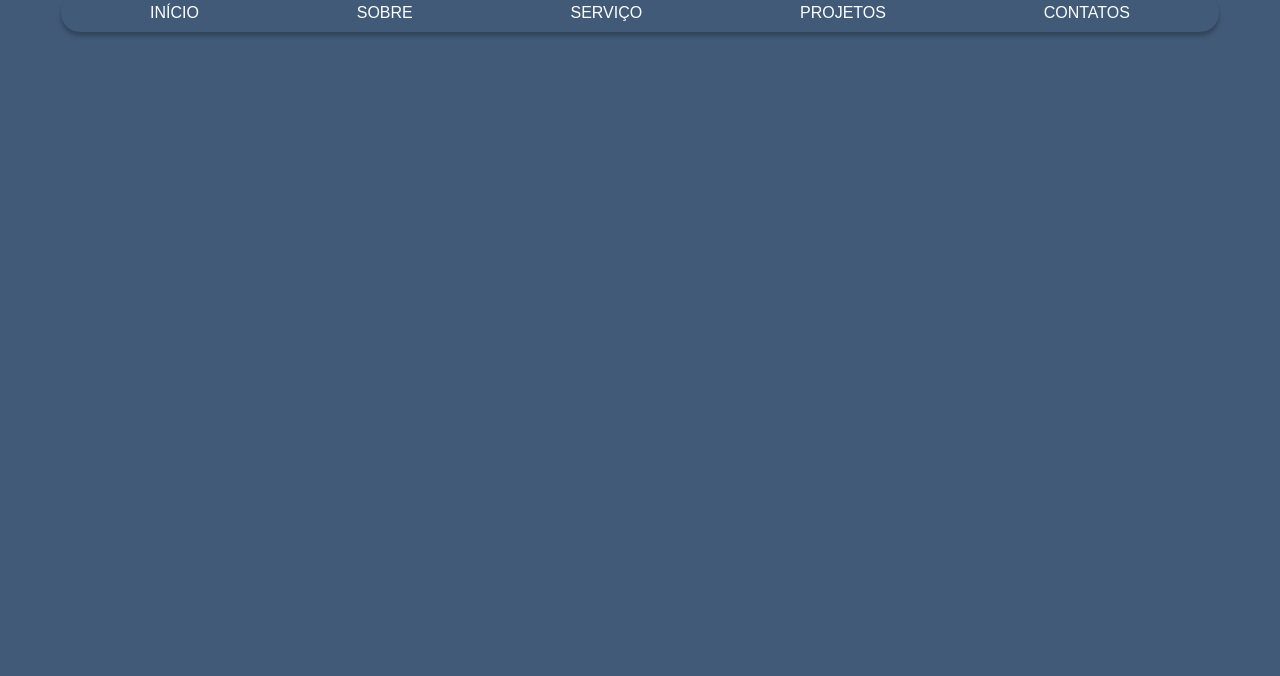
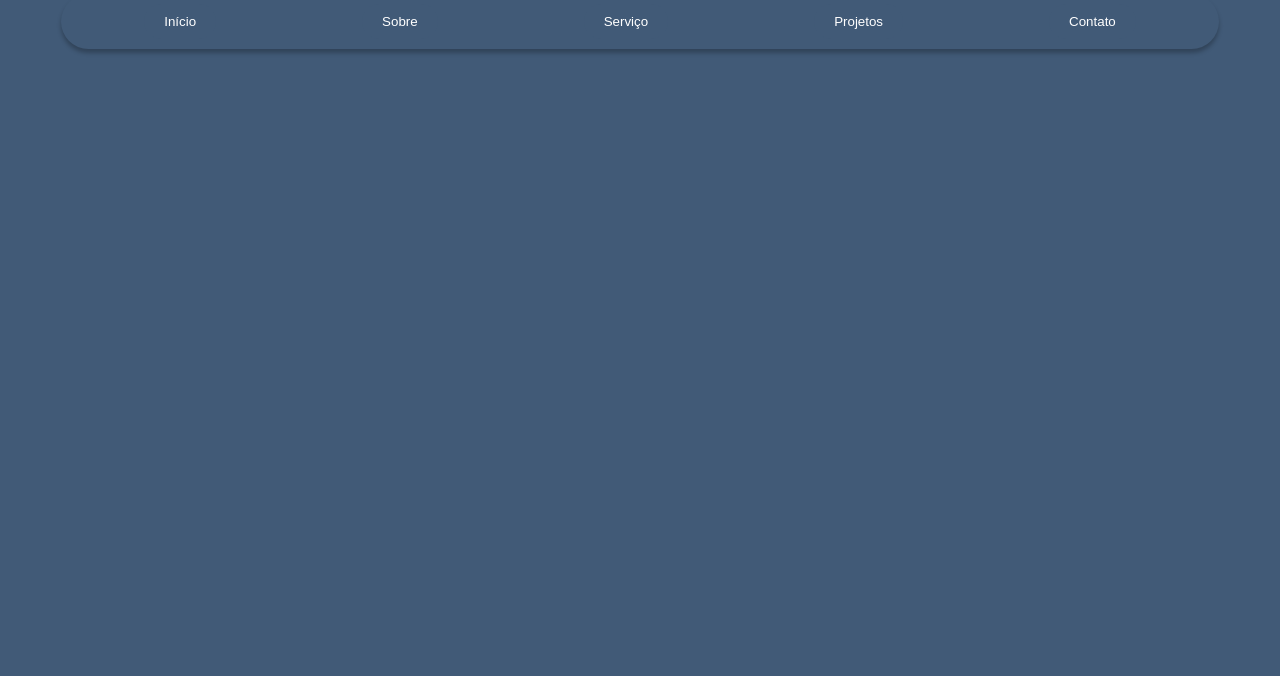
Before and after one commit to Rafael-Santana08/Athenian, a plain HTML site: page src/index.html in a window 1280 px wide. Shown: the part 124-800 px from the top of the page. Drawn offline with Linux system fonts and the light colour scheme.

Commit message:
Estilização do nav bar

```diff
--- a/src/config.css
+++ b/src/config.css
@@ -49,9 +49,77 @@ nav a{
 
 }
 
+.button-1{
+    background-color: #415a77;
+    color:rgb(255, 255, 255);
+    border-radius: 30px;
+    padding: 10px 20px;
+    border: none;
+    font-family: 'Montserrat', sans-serif;
 
-nav a:hover{
+}
+.button-1:hover{
     background-color: #D9DEE9;
-    color:rgb(0, 0, 0);
+    color: black;
     font-family: 'Montserrat', sans-serif;
 }
+
+.button-2{
+    background-color: #415a77;
+    color:rgb(255, 255, 255);
+    border-radius: 30px;
+    padding: 10px 20px;
+    border: none;
+    font-family: 'Montserrat', sans-serif;
+
+}
+.button-2:hover{
+    background-color: #D9DEE9;
+    color: black;
+    font-family: 'Montserrat', sans-serif;
+}
+
+.button-3{
+    background-color: #415a77;
+    color:rgb(255, 255, 255);
+    border-radius: 30px;
+    padding: 10px 20px;
+    border: none;
+    font-family: 'Montserrat', sans-serif;
+
+}
+.button-3:hover{
+    background-color: #D9DEE9;
+    color: black;
+    font-family: 'Montserrat', sans-serif;
+}
+
+.button-4{
+    background-color: #415a77;
+    color:rgb(255, 255, 255);
+    border-radius: 30px;
+    padding: 10px 20px;
+    border: none;
+    font-family: 'Montserrat', sans-serif;
+
+}
+.button-4:hover{
+    background-color: #D9DEE9;
+    color: black;
+    font-family: 'Montserrat', sans-serif;
+}
+
+.button-5{
+    background-color: #415a77;
+    color:rgb(255, 255, 255);
+    border-radius: 30px;
+    padding: 10px 20px;
+    border: none;
+    font-family: 'Montserrat', sans-serif;
+
+}
+.button-5:hover{
+    background-color: #D9DEE9;
+    color: black;
+    font-family: 'Montserrat', sans-serif;
+}
--- a/src/index.html
+++ b/src/index.html
@@ -16,11 +16,11 @@
     </header>
         <div class="menu">
             <nav>
-                    <a href="/src/index.html" target="centro">INÍCIO</a>
-                    <a href="/src/about.html" target="center">SOBRE</a>
-                    <a href="/src/services.html" target="centro">SERVIÇO</a>
-                    <a href="/src/projects.html" target="centro">PROJETOS</a>
-                    <a href="/src/contact.html" target="centro">CONTATOS</a>
+                <button class="button button-1">Início</button>
+                <button class="button button-2">Sobre</button>
+                <button class="button button-3">Serviço</button>
+                <button class="button button-4">Projetos</button>
+                <button class="button button-5">Contato</button>
             </nav>
         </div>
 
```
